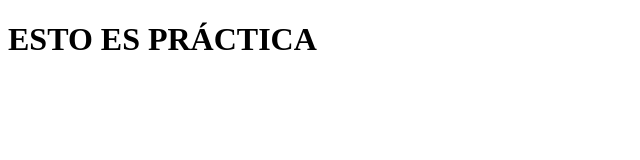
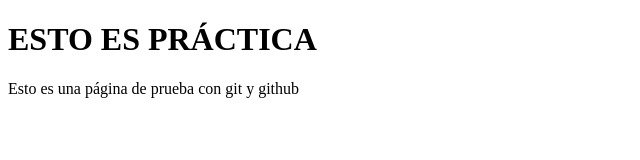
Before and after one commit to 98Oveja/repoPractice, a plain HTML site: page index.html in a window 1280 px wide. Shown: the whole page, without its empty margins (0-640 px from the left). Drawn offline with Linux system fonts and the light colour scheme.

Commit message:
agregando descripción en index

```diff
--- a/index.html
+++ b/index.html
@@ -8,5 +8,6 @@
 </head>
 <body>
     <h1>ESTO ES PRÁCTICA</h1>
+    <p>Esto es una página de prueba con git y github</p>
 </body>
 </html>
```
